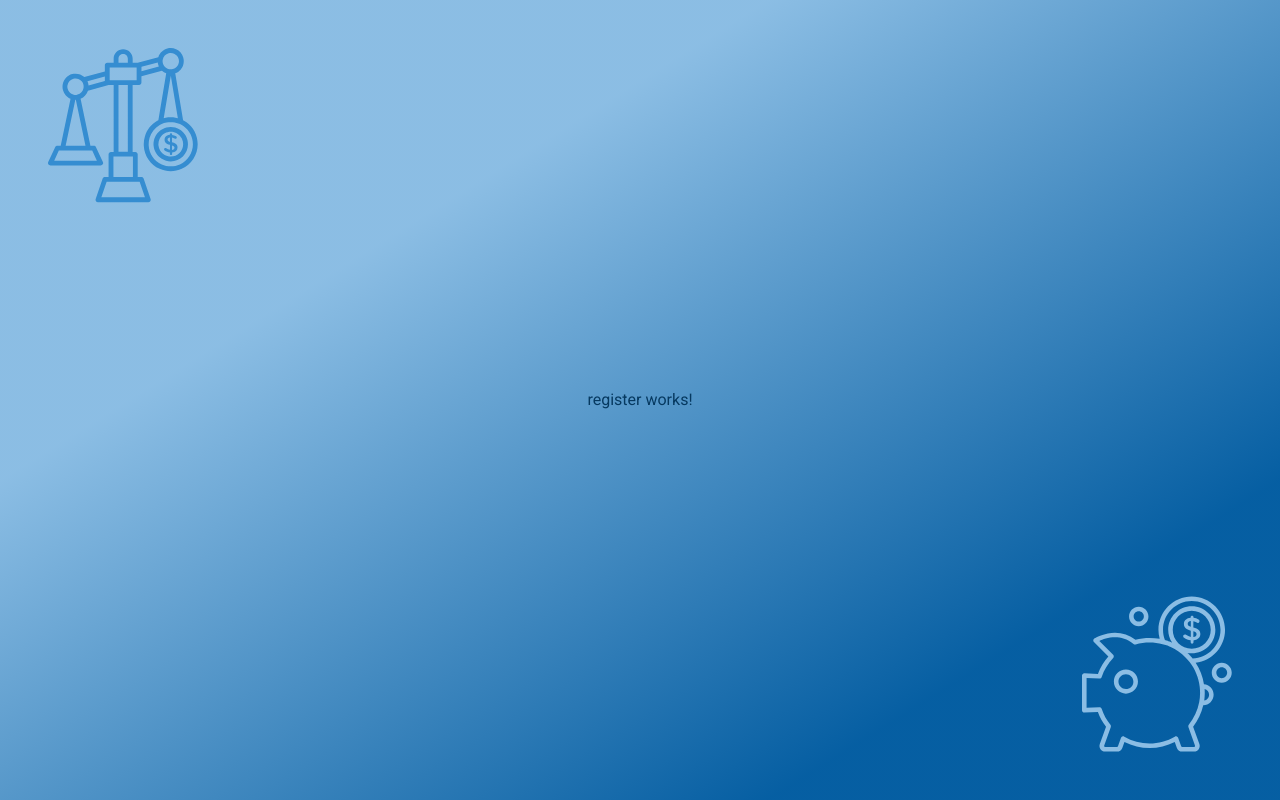
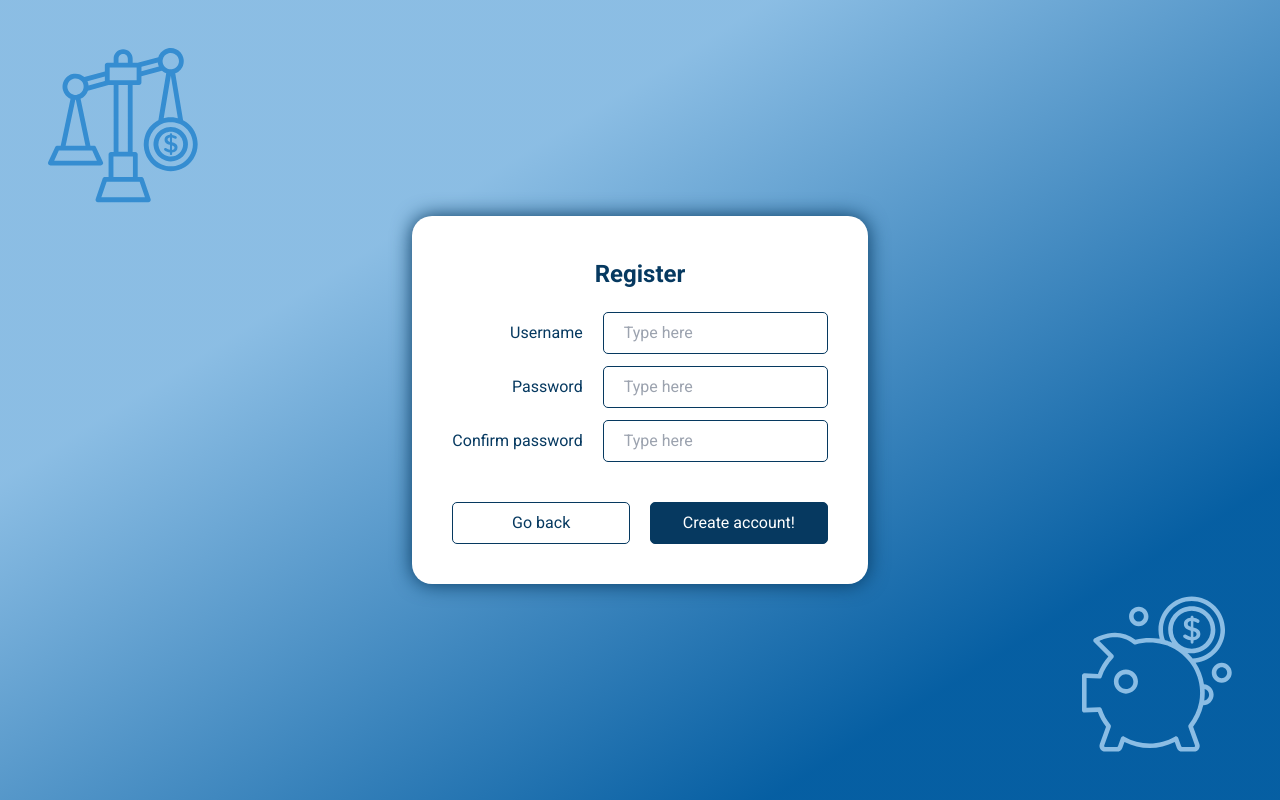
Before and after one commit to rahdi/rebalancer, an Angular app: page /register in a window 1280 px wide. Built offline with nearby package versions, Linux system fonts and the light colour scheme; what @ngrx/store would draw is missing.

Commit message:
created template & tests for 'register' component

```diff
--- a/src/app/modules/auth/pages/register/register.component.html
+++ b/src/app/modules/auth/pages/register/register.component.html
@@ -1 +1,37 @@
-<p>register works!</p>
+<div class="card gap-5 mx-5 md:px-10">
+  <h4 class="text-center">Register</h4>
+
+  <form>
+    <div class="flex flex-col gap-y-3">
+      <app-labeled-input
+        [id]="'register-username'"
+        [label]="'Username'"
+      ></app-labeled-input>
+
+      <app-labeled-input
+        [id]="'register-password'"
+        [type]="'password'"
+        [label]="'Password'"
+      ></app-labeled-input>
+
+      <app-labeled-input
+        [id]="'register-confirm'"
+        [type]="'password'"
+        [label]="'Confirm password'"
+      ></app-labeled-input>
+    </div>
+
+    <div class="flex flex-row gap-5 justify-between mt-10">
+      <a
+        class="btn btn-secondary whitespace-nowrap flex-1"
+        [routerLink]="'/' + path.ChooseOption"
+        >Go back</a
+      >
+      <a
+        class="btn btn-primary whitespace-nowrap flex-1"
+        [routerLink]="path.Empty"
+        >Create account!</a
+      >
+    </div>
+  </form>
+</div>
--- a/src/app/modules/auth/pages/register/register.component.ts
+++ b/src/app/modules/auth/pages/register/register.component.ts
@@ -1,10 +1,10 @@
 import { Component } from '@angular/core';
+import { Path } from 'shared';
 
 @Component({
   selector: 'app-register',
   templateUrl: './register.component.html',
-  styleUrls: ['./register.component.css']
 })
 export class RegisterComponent {
-
+  path = Path;
 }
```
Also changed, not shown: src/app/modules/auth/pages/register/register.component.css (deleted), 1 other file (tests, documents, lock files or other folders).
